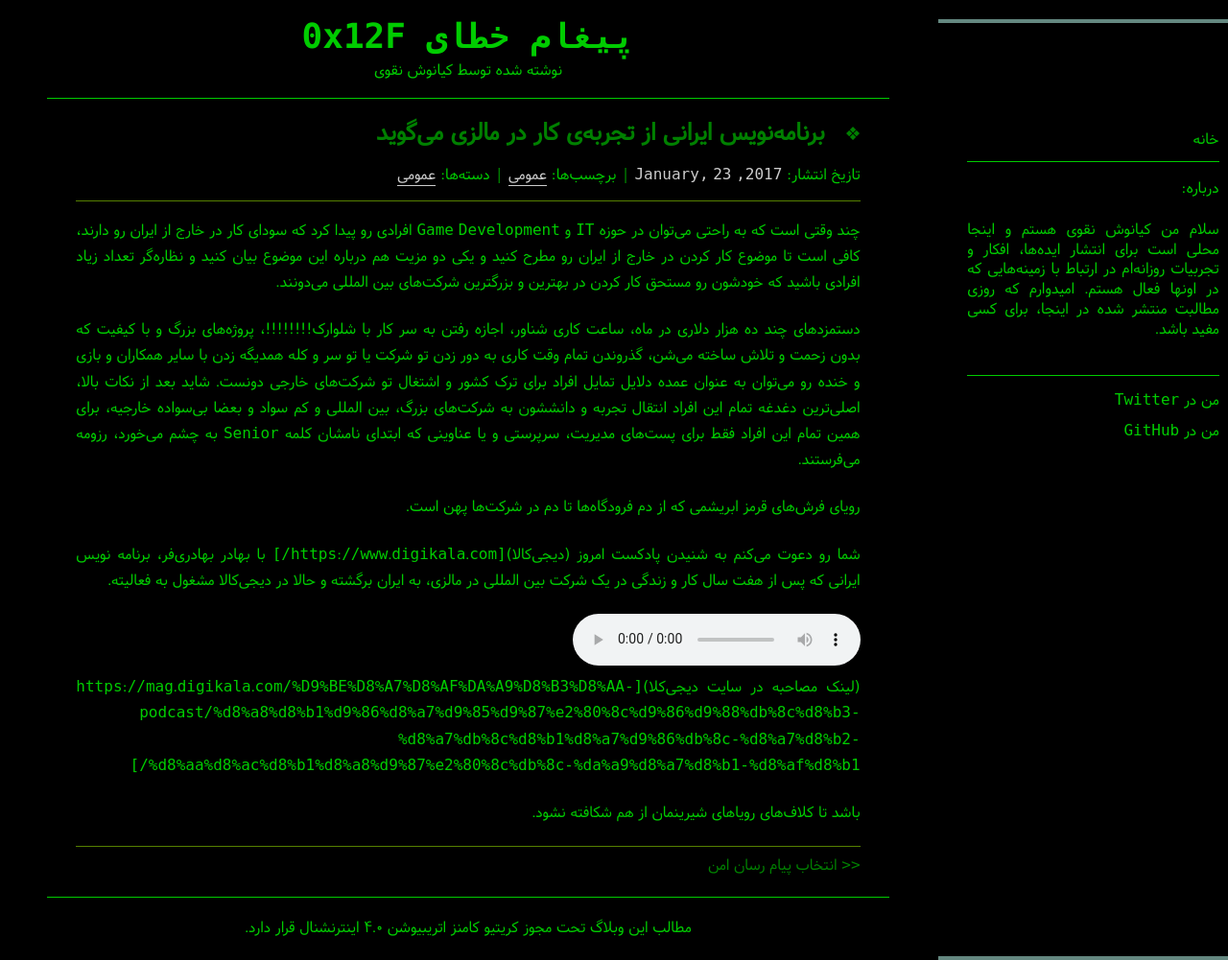
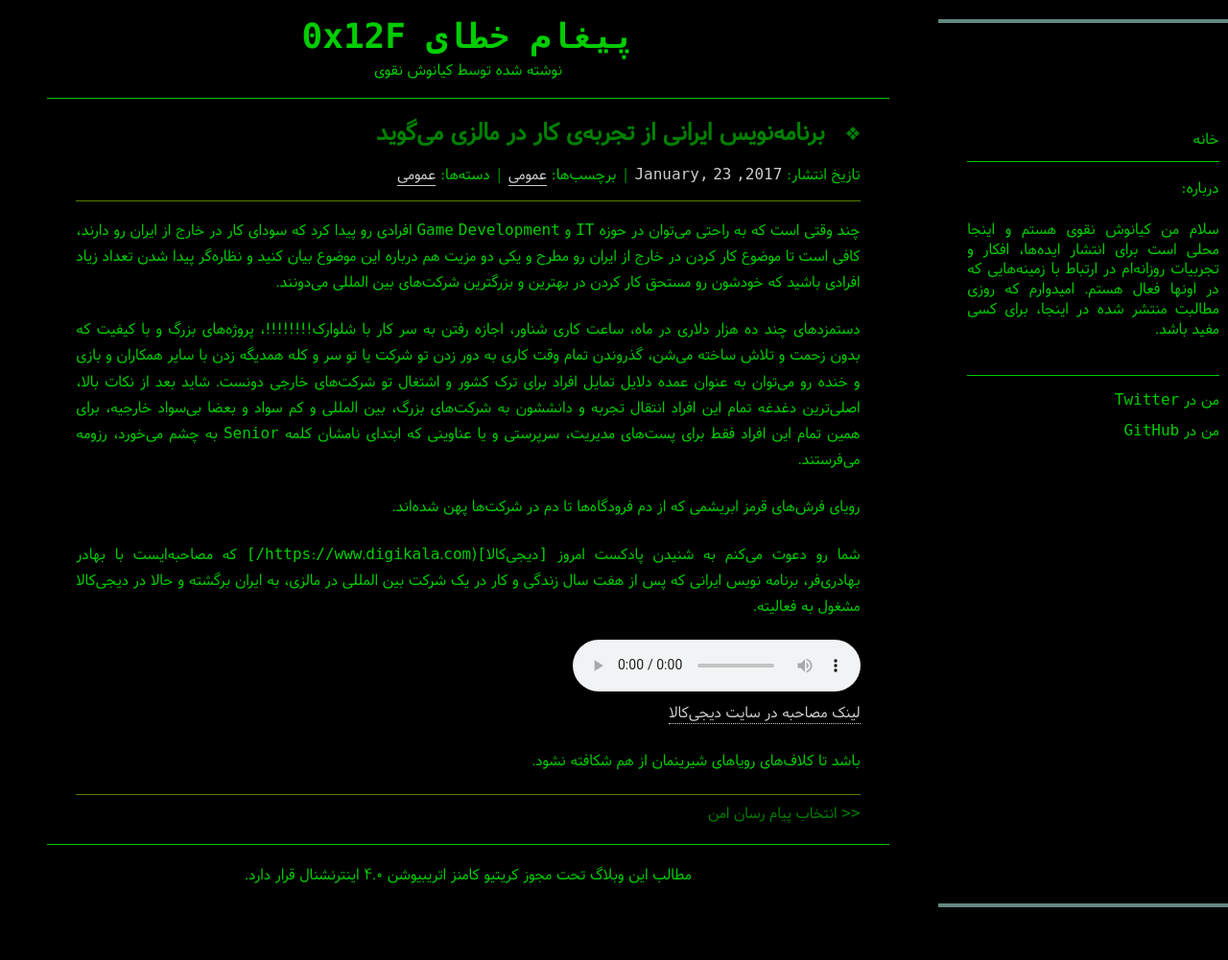
Before and after one commit to rashid2003/theskn, a Jekyll site: the page built from _posts/2017-01-24-مصاحبه دیجی-کالا-با-بهادر-بهادری-فر.md, in a window 1280 px wide. Shown: the whole page at 96% size. Built offline with Jekyll 4.4.1, drawn with Linux system fonts in a browser that asks for light colours; nearby versions of some CDN libraries; comment, search, counter and statistics services are not loaded; after the commit the page ends 946 px from its top, so only the background shows below that.

Commit message:
Fix links

```diff
--- a/_posts/2017-01-24-مصاحبه دیجی-کالا-با-بهادر-بهادری-فر.md
+++ b/_posts/2017-01-24-مصاحبه دیجی-کالا-با-بهادر-بهادری-فر.md
@@ -13,19 +13,19 @@
 uuid: 21840c4d-4bcd-4a76-93a9-ca2ff557bee6
 excerpt_separator: <!--more-->
 ---
-چند وقتی است که به راحتی می‌توان در حوزه IT و Game Development افرادی رو پیدا کرد که سودای کار در خارج از ایران رو دارند، کافی است تا موضوع کار کردن در خارج از ایران رو مطرح کنید و یکی دو مزیت هم درباره این موضوع بیان کنید و  نظاره‌گر تعداد زیاد افرادی باشید که خودشون رو مستحق کار کردن در بهترین و بزرگترین شرکت‌های بین المللی می‌دونند.
+چند وقتی است که به راحتی می‌توان در حوزه IT و Game Development افرادی رو پیدا کرد که سودای کار در خارج از ایران رو دارند، کافی است تا موضوع کار کردن در خارج از ایران رو مطرح و یکی دو مزیت هم درباره این موضوع بیان کنید و  نظاره‌گر پیدا شدن تعداد زیاد افرادی باشید که خودشون رو مستحق کار کردن در بهترین و بزرگترین شرکت‌های بین المللی می‌دونند.
 
-دستمزدهای چند ده هزار دلاری در ماه، ساعت کاری شناور، اجازه رفتن به سر کار با شلوارک!!!!!!!!، پروژه‌های بزرگ و با کیفیت که بدون زحمت و تلاش ساخته می‌شن، گذروندن تمام وقت کاری به دور زدن تو شرکت یا تو سر و کله همدیگه زدن با سایر همکاران و بازی و خنده رو می‌توان به عنوان عمده دلایل تمایل افراد برای ترک کشور و اشتغال تو شرکت‌های خارجی دونست. شاید بعد از نکات بالا، اصلی‌ترین دغدغه تمام این افراد انتقال تجربه و دانششون به شرکت‌های بزرگ، بین المللی و کم سواد و بعضا بی‌سواده خارجیه، برای همین تمام این افراد فقط برای پست‌های مدیریت، سرپرستی و یا عناوینی که ابتدای نامشان کلمه Senior به چشم می‌خورد، رزومه می‌فرستند.
+دستمزدهای چند ده هزار دلاری در ماه، ساعت کاری شناور، اجازه رفتن به سر کار با شلوارک!!!!!!!!، پروژه‌های بزرگ و با کیفیت که بدون زحمت و تلاش ساخته می‌شن، گذروندن تمام وقت کاری به دور زدن تو شرکت یا تو سر و کله همدیگه زدن با سایر همکاران و بازی و خنده رو می‌توان به عنوان عمده دلایل تمایل افراد برای ترک کشور و اشتغال تو شرکت‌های خارجی دونست. شاید بعد از نکات بالا، اصلی‌ترین دغدغه تمام این افراد انتقال تجربه و دانششون به شرکت‌های بزرگ، بین المللی و کم سواد و بعضا بی‌سواد خارجیه، برای همین تمام این افراد فقط برای پست‌های مدیریت، سرپرستی و یا عناوینی که ابتدای نامشان کلمه Senior به چشم می‌خورد، رزومه می‌فرستند.
 
-رویای فرش‌های قرمز ابریشمی که از دم فرودگاه‌ها تا دم در شرکت‌ها پهن است.
+رویای فرش‌های قرمز ابریشمی که از دم فرودگاه‌ها تا دم در شرکت‌ها پهن شده‌اند.
 
-شما رو دعوت می‌کنم به شنیدن پادکست امروز (دیجی‌کالا)[https://www.digikala.com/] با بهادر بهادری‌فر، برنامه نویس ایرانی که پس از هفت سال کار و زندگی در یک شرکت بین المللی در مالزی، به ایران برگشته و حالا در دیجی‌کالا مشغول به فعالیته.
+شما رو دعوت می‌کنم به شنیدن پادکست امروز [دیجی‌کالا](https://www.digikala.com/] که مصاحبه‌ایست با بهادر بهادری‌فر، برنامه نویس ایرانی که پس از هفت سال زندگی و کار در یک شرکت بین المللی در مالزی، به ایران برگشته و حالا در دیجی‌کالا مشغول به فعالیته.
 
 <audio controls>
   <source src="https://mag.digikala.com/wp-content/uploads/2017/01/programming-2_01_1.mp3?_=1" type="audio/ogg">
 Your browser does not support the audio element.
 </audio>
 
-(لینک مصاحبه در سایت دیجی‌کلا)[https://mag.digikala.com/%D9%BE%D8%A7%D8%AF%DA%A9%D8%B3%D8%AA-podcast/%d8%a8%d8%b1%d9%86%d8%a7%d9%85%d9%87%e2%80%8c%d9%86%d9%88%db%8c%d8%b3-%d8%a7%db%8c%d8%b1%d8%a7%d9%86%db%8c-%d8%a7%d8%b2-%d8%aa%d8%ac%d8%b1%d8%a8%d9%87%e2%80%8c%db%8c-%da%a9%d8%a7%d8%b1-%d8%af%d8%b1/]
+[لینک مصاحبه در سایت دیجی‌کالا](https://mag.digikala.com/%D9%BE%D8%A7%D8%AF%DA%A9%D8%B3%D8%AA-podcast/%d8%a8%d8%b1%d9%86%d8%a7%d9%85%d9%87%e2%80%8c%d9%86%d9%88%db%8c%d8%b3-%d8%a7%db%8c%d8%b1%d8%a7%d9%86%db%8c-%d8%a7%d8%b2-%d8%aa%d8%ac%d8%b1%d8%a8%d9%87%e2%80%8c%db%8c-%da%a9%d8%a7%d8%b1-%d8%af%d8%b1/)
 
 باشد تا کلاف‌های رویاهای شیرینمان از هم شکافته نشود.
```
